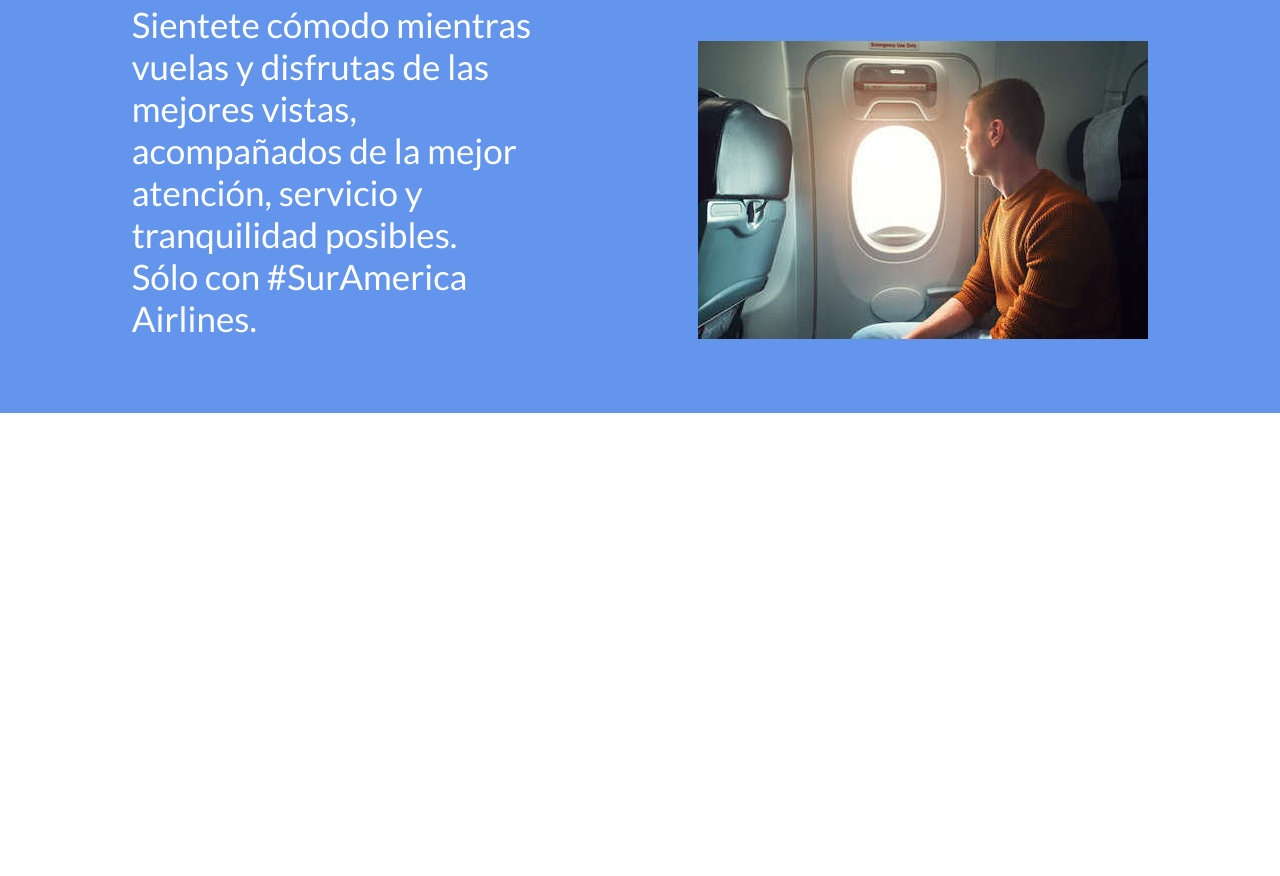
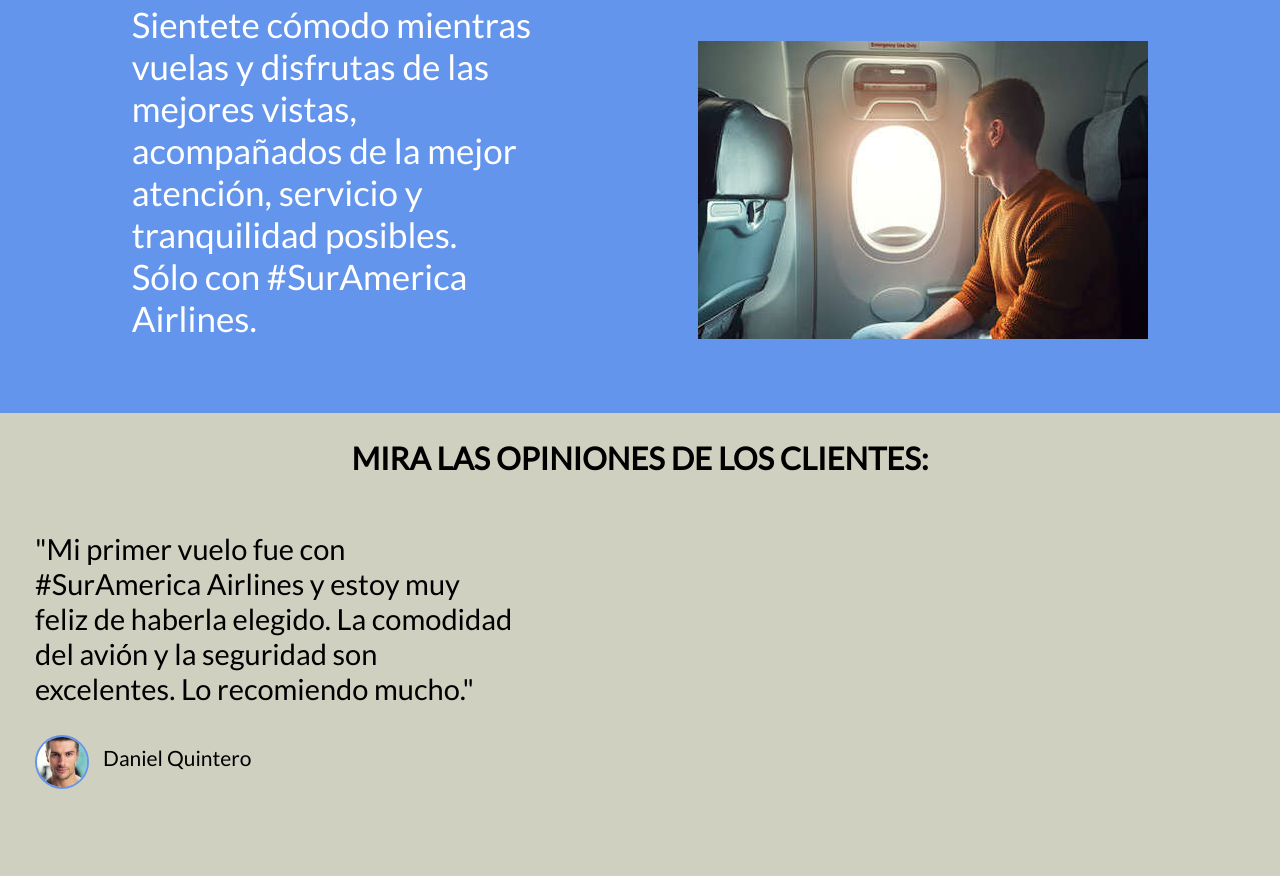
Before and after one commit to YonierVasquezMarin/SurAmerica-Airlines, a plain HTML site: page index.html in a window 1280 px wide. Shown: the part 1157-2033 px from the top of the page. Before the commit the page ends 1570 px from the top, so only its background shows below. Drawn offline with Linux system fonts and the light colour scheme.

Commit message:
Sección de reseñas añadida

```diff
--- a/index.html
+++ b/index.html
@@ -6,7 +6,7 @@
     <meta name="viewport" content="width=device-width, initial-scale=1.0">
     <title>SurAmerica Airlines</title>
     <link rel="stylesheet" href="styles/header.css">
-    <link rel="stylesheet" href="styles/zonasDeContenido.css">
+    <link rel="stylesheet" href="styles/index.css">
     <link href="https://fonts.googleapis.com/icon?family=Material+Icons+Outlined" rel="stylesheet">
     <link rel="preconnect" href="https://fonts.gstatic.com">
     <link href="https://fonts.googleapis.com/css2?family=Lato&display=swap" rel="stylesheet">
@@ -45,16 +45,17 @@
     </header>
 
     <main>
+        <!-- Zona para informar al cliente -->
         <div class="zonasDeContenido">
             <div>
                 <h1>Disfruta tu vuelo.<br>#SurAmerica Airlines</h1>
                 <a href="adquirir-vuelo.html"><span id="linkGrandeAdquirirVuelo">Adquiere tu vuelo</span></a>
             </div>
-            <img src="imgs/img-referencia-avion.jpg" alt="imagen de un avión">
+            <img src="imgs/referencias/img-referencia-avion.jpg" alt="imagen de un avión">
         </div>
 
         <div class="zonasDeContenido">
-            <img src="imgs/img-referencia-islas.jpg" alt="imagen de unas islas">
+            <img src="imgs/referencias/img-referencia-islas.jpg" alt="imagen de unas islas">
             <div>
                 <p>Disfruta de los mejores destinos turisticos.<br>Siente la frescura,
                     tranquilidad, alegria y belleza de los lugares donde #SurAmerica
@@ -69,8 +70,31 @@
                     Sólo con #SurAmerica Airlines.
                 </p>
             </div>
-            <img src="imgs/img-referencia-pasajero.jpg" alt="">
+            <img src="imgs/referencias/img-referencia-pasajero.jpg" alt="">
         </div>
+
+        <!-- Zona de reseñas -->
+        <article id="zonaDeComentarios">
+            <div id="zonaDeComentarios-centrado">
+                <h1>MIRA LAS OPINIONES DE LOS CLIENTES:</h1>
+                <div>
+                    <p>"Mi primer vuelo fue con #SurAmerica Airlines y estoy muy feliz de
+                        haberla elegido. La comodidad del avión y la seguridad son
+                        excelentes. Lo recomiendo mucho."</p>
+                    <img src="imgs/personas/foto-hombre-1.jpg" alt="imagen de un hombre">
+                    <span>Daniel Quintero</span>
+                </div>
+                <div>
+                    <p></p>
+                </div>
+                <div>
+                    <p></p>
+                </div>
+                <div>
+                    <p></p>
+                </div>
+            </div>
+        </article>
     </main>
 </body>
 </html>
--- a/styles/zonasDeContenido.css
+++ b/styles/index.css
@@ -55,3 +55,37 @@
         margin-bottom: 56px;
     }
 }
+
+
+/* Zona de comentarios */
+#zonaDeComentarios {
+    background-color: #d0d0c0;
+    padding: 0 21px;
+}
+#zonaDeComentarios-centrado {
+    display: flex;
+    flex-flow: column nowrap;
+    max-width: 1210px;
+    margin: 0 auto;
+}
+    #zonaDeComentarios h1 {
+        font-size: 31px;
+        align-self: center;
+    }
+    #zonaDeComentarios-centrado div {
+        max-width: 480px;
+    }
+        #zonaDeComentarios p {
+            font-size: 29px;
+        }
+        #zonaDeComentarios img {
+            max-width: 80px;
+            max-height: 80px;
+            vertical-align: middle;
+            border: 2px solid cornflowerblue;
+            border-radius: 28px;
+        }
+        #zonaDeComentarios span {
+            margin-left: 11px;
+            font-size: 21px;
+        }
```
Also changed, not shown: imgs/personas/foto-hombre-1.jpg (added), imgs/referencias/img-referencia-avion.jpg (renamed from imgs/img-referencia-avion.jpg), imgs/referencias/img-referencia-islas.jpg (renamed from imgs/img-referencia-islas.jpg), imgs/referencias/img-referencia-pasajero.jpg (renamed from imgs/img-referencia-pasajero.jpg).
